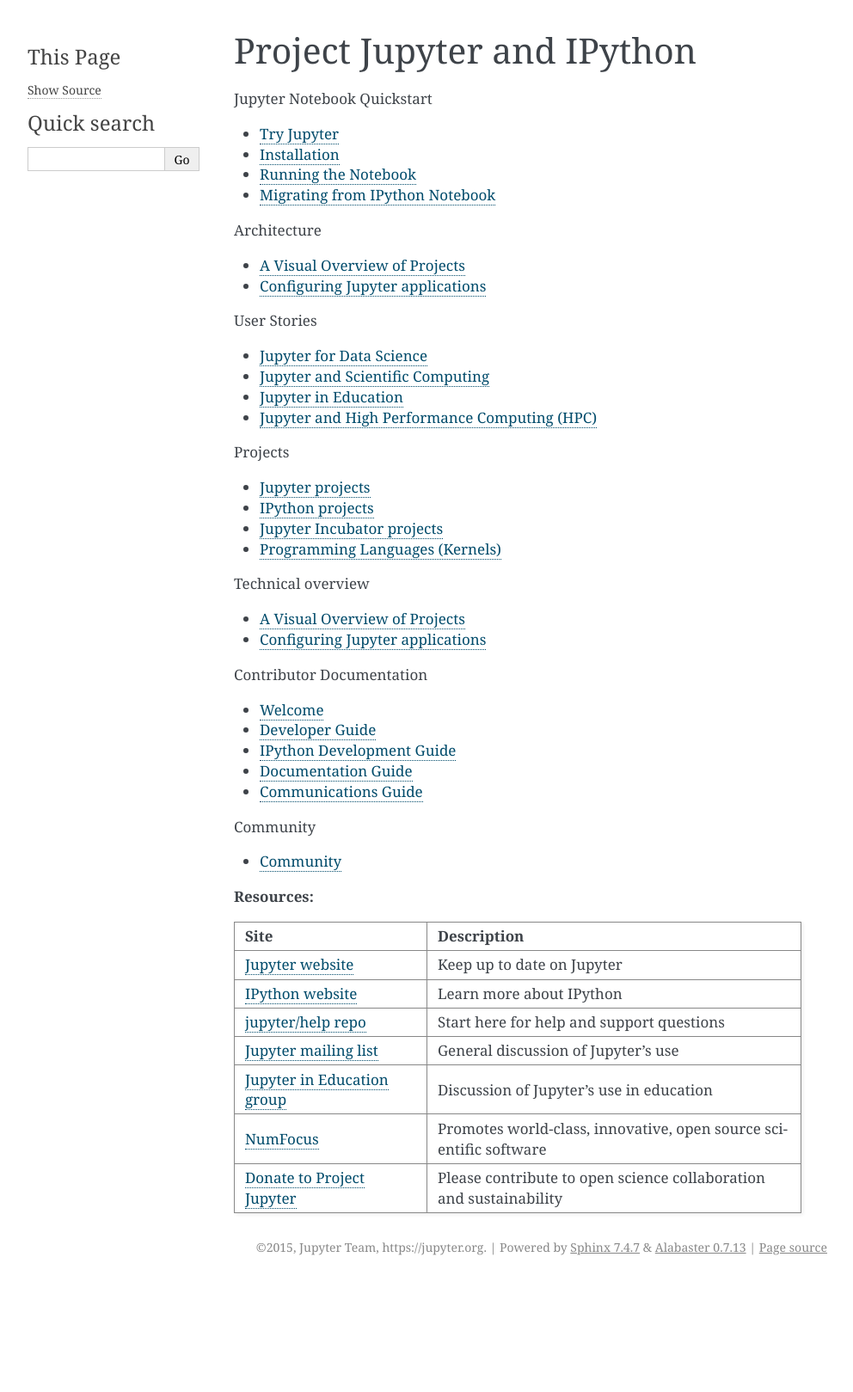
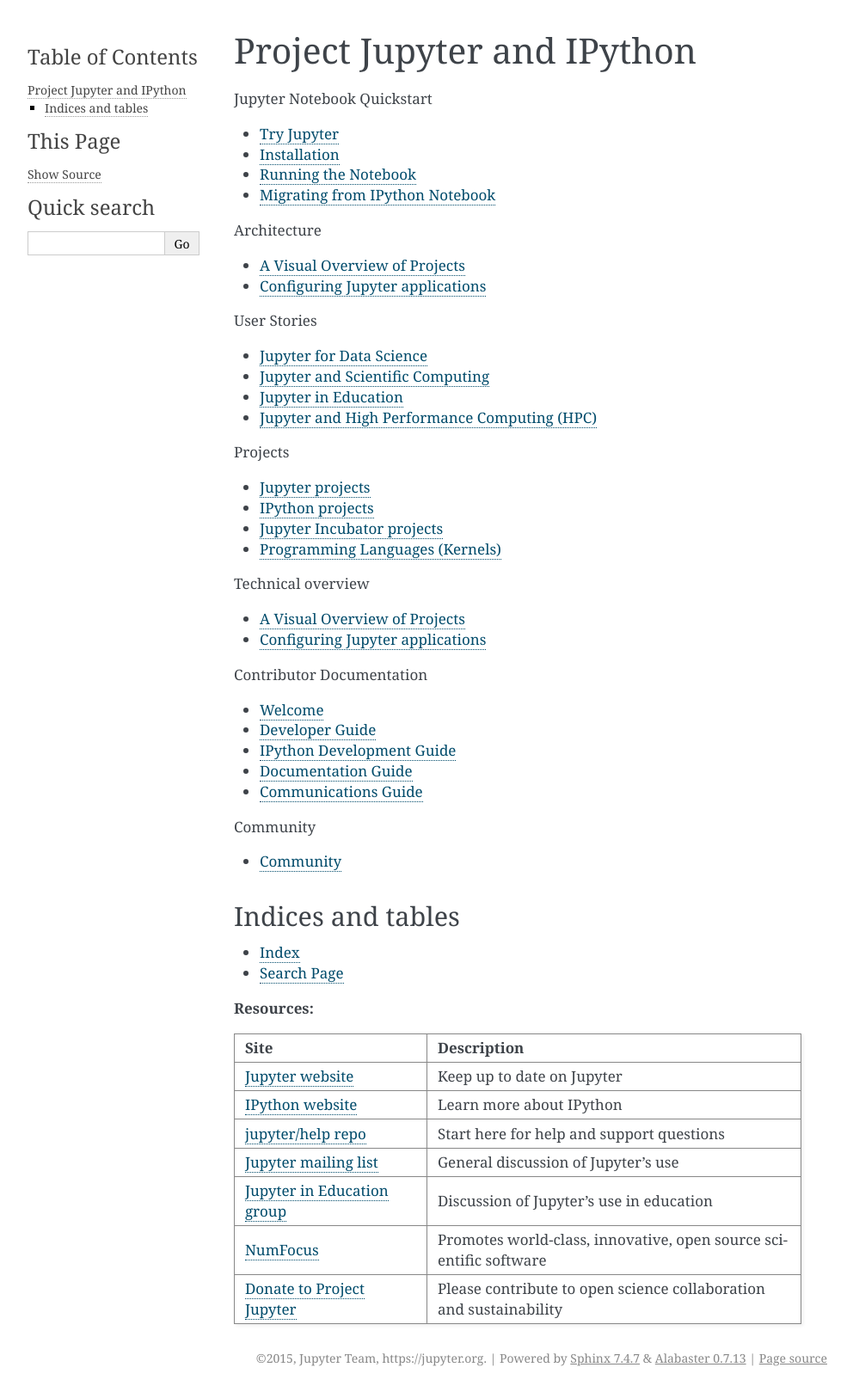
Before and after one commit to jupyter/jupyter, a Sphinx documentation site: the page built from docs/source/contents.rst, in a window 1280 px wide. Shown: the whole page at 86% size, without its empty margins (148-1140 px from the left). Built offline with Sphinx 7.4.7, drawn with Linux system fonts in a browser that asks for light colours; pages that are not in the unit, such as notebooks, are missing from menus; before the commit the page ends 1490 px from its top, so only the background shows below that.

Commit message:
Rename contents

```diff
--- a/docs/source/conf.py
+++ b/docs/source/conf.py
@@ -54,7 +54,7 @@
 #source_encoding = 'utf-8-sig'
 
 # The master toctree document.
-master_doc = 'index'
+master_doc = 'contents'
 
 # General information about the project.
 project = 'Jupyter Documentation'
--- a/docs/source/contents.rst
+++ b/docs/source/contents.rst
@@ -1,4 +1,4 @@
-.. _landing:
+.. _contents:
 
 ===========================
 Project Jupyter and IPython
@@ -94,6 +94,13 @@
    community
 
 
+Indices and tables
+==================
+
+* :ref:`genindex`
+* :ref:`search`
+
+
 **Resources:**
 
 .. csv-table::
```
